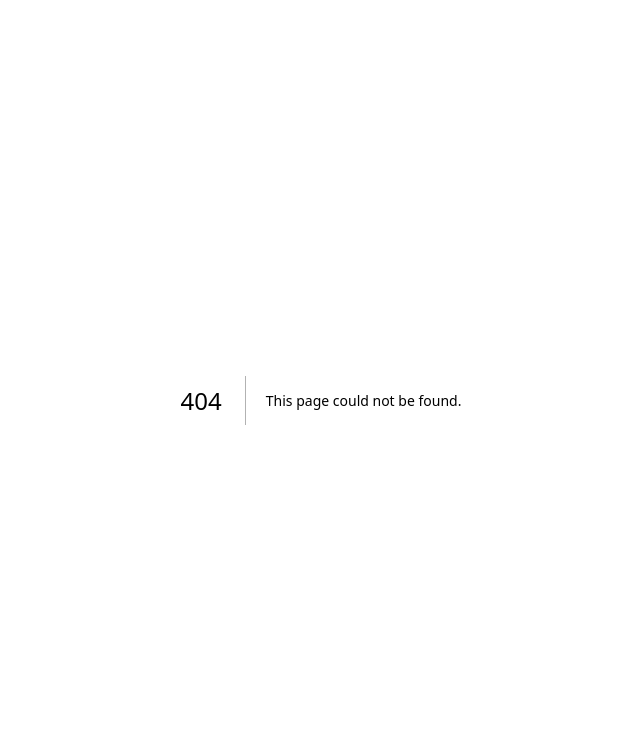
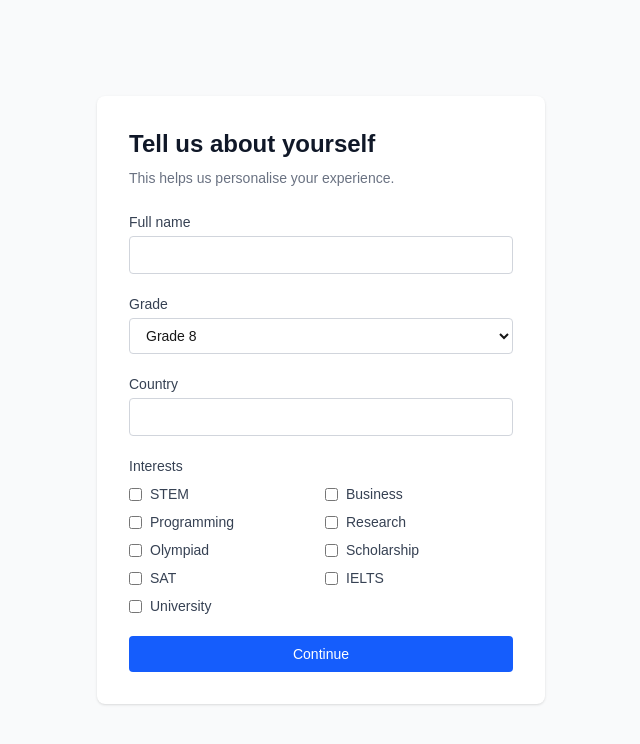
Before and after one commit to Jango1324/Mentoria, a Next.js app: page /onboarding in a window 1280 px wide. Before the commit this address had no page. Shown: the top 744 px of the page, without its empty margins (319-959 px from the left). Built offline with nearby package versions, Linux system fonts and the light colour scheme.

Commit message:
Add onboarding flow

```diff
--- /dev/null
+++ b/src/app/onboarding/actions.ts
@@ -0,0 +1,40 @@
+'use server'
+
+import { redirect } from 'next/navigation'
+import { createClient } from '@/lib/supabase/server'
+import type { Profile } from '@/types'
+
+export interface OnboardingData {
+  full_name: string
+  grade: number
+  country: string
+  interests: string[]
+}
+
+export async function saveOnboarding(data: OnboardingData) {
+  const supabase = (await createClient()) as any
+
+  const { data: { user }, error: userError } = await supabase.auth.getUser()
+
+  if (userError || !user) {
+    return { error: 'Not authenticated. Please sign in again.' }
+  }
+
+ const profileUpdate: Partial<Profile> = {
+  full_name: data.full_name,
+  grade: data.grade,
+  country: data.country,
+  interests: data.interests,
+  onboarded: true,
+}
+
+const { error } = await supabase
+  .from('profiles')
+  .update(profileUpdate)
+  .eq('id', user.id)
+    .eq('id', user.id)
+
+  if (error) return { error: error.message }
+
+  redirect('/dashboard')
+}
--- /dev/null
+++ b/src/app/onboarding/page.tsx
@@ -0,0 +1,163 @@
+'use client'
+
+import { useState, useTransition } from 'react'
+import { saveOnboarding } from './actions'
+
+const INTERESTS = [
+  'STEM',
+  'Business',
+  'Programming',
+  'Research',
+  'Olympiad',
+  'Scholarship',
+  'SAT',
+  'IELTS',
+  'University',
+]
+
+export default function OnboardingPage() {
+  const [fullName, setFullName] = useState('')
+  const [grade, setGrade] = useState<number>(8)
+  const [country, setCountry] = useState('')
+  const [interests, setInterests] = useState<string[]>([])
+  const [error, setError] = useState<string | null>(null)
+  const [isPending, startTransition] = useTransition()
+
+  function toggleInterest(interest: string) {
+    setInterests((prev) =>
+      prev.includes(interest)
+        ? prev.filter((i) => i !== interest)
+        : [...prev, interest]
+    )
+  }
+
+  async function handleSubmit(e: React.FormEvent) {
+    e.preventDefault()
+    setError(null)
+
+    if (interests.length === 0) {
+      setError('Please select at least one interest.')
+      return
+    }
+
+    startTransition(async () => {
+      const result = await saveOnboarding({
+        full_name: fullName,
+        grade,
+        country,
+        interests,
+      })
+      if (result?.error) setError(result.error)
+    })
+  }
+
+  return (
+    <div className="min-h-screen flex items-center justify-center bg-gray-50 py-12">
+      <div className="w-full max-w-md bg-white rounded-lg shadow p-8">
+        <h1 className="text-2xl font-semibold text-gray-900 mb-2">
+          Tell us about yourself
+        </h1>
+        <p className="text-sm text-gray-500 mb-6">
+          This helps us personalise your experience.
+        </p>
+
+        {error && (
+          <p className="mb-4 text-sm text-red-600 bg-red-50 rounded p-3">
+            {error}
+          </p>
+        )}
+
+        <form onSubmit={handleSubmit} className="space-y-5">
+          {/* Full name */}
+          <div>
+            <label
+              htmlFor="fullName"
+              className="block text-sm font-medium text-gray-700 mb-1"
+            >
+              Full name
+            </label>
+            <input
+              id="fullName"
+              type="text"
+              required
+              value={fullName}
+              onChange={(e) => setFullName(e.target.value)}
+              className="w-full border border-gray-300 rounded px-3 py-2 text-sm focus:outline-none focus:ring-2 focus:ring-blue-500"
+            />
+          </div>
+
+          {/* Grade */}
+          <div>
+            <label
+              htmlFor="grade"
+              className="block text-sm font-medium text-gray-700 mb-1"
+            >
+              Grade
+            </label>
+            <select
+              id="grade"
+              required
+              value={grade}
+              onChange={(e) => setGrade(Number(e.target.value))}
+              className="w-full border border-gray-300 rounded px-3 py-2 text-sm focus:outline-none focus:ring-2 focus:ring-blue-500"
+            >
+              <option value={8}>Grade 8</option>
+              <option value={9}>Grade 9</option>
+              <option value={10}>Grade 10</option>
+              <option value={11}>Grade 11</option>
+            </select>
+          </div>
+
+          {/* Country */}
+          <div>
+            <label
+              htmlFor="country"
+              className="block text-sm font-medium text-gray-700 mb-1"
+            >
+              Country
+            </label>
+            <input
+              id="country"
+              type="text"
+              required
+              value={country}
+              onChange={(e) => setCountry(e.target.value)}
+              className="w-full border border-gray-300 rounded px-3 py-2 text-sm focus:outline-none focus:ring-2 focus:ring-blue-500"
+            />
+          </div>
+
+          {/* Interests */}
+          <div>
+            <p className="block text-sm font-medium text-gray-700 mb-2">
+              Interests
+            </p>
+            <div className="grid grid-cols-2 gap-2">
+              {INTERESTS.map((interest) => (
+                <label
+                  key={interest}
+                  className="flex items-center gap-2 text-sm text-gray-700 cursor-pointer"
+                >
+                  <input
+                    type="checkbox"
+                    checked={interests.includes(interest)}
+                    onChange={() => toggleInterest(interest)}
+                    className="rounded border-gray-300 text-blue-600 focus:ring-blue-500"
+                  />
+                  {interest}
+                </label>
+              ))}
+            </div>
+          </div>
+
+          <button
+            type="submit"
+            disabled={isPending}
+            className="w-full bg-blue-600 text-white py-2 rounded text-sm font-medium hover:bg-blue-700 disabled:opacity-50"
+          >
+            {isPending ? 'Saving...' : 'Continue'}
+          </button>
+        </form>
+      </div>
+    </div>
+  )
+}
```
